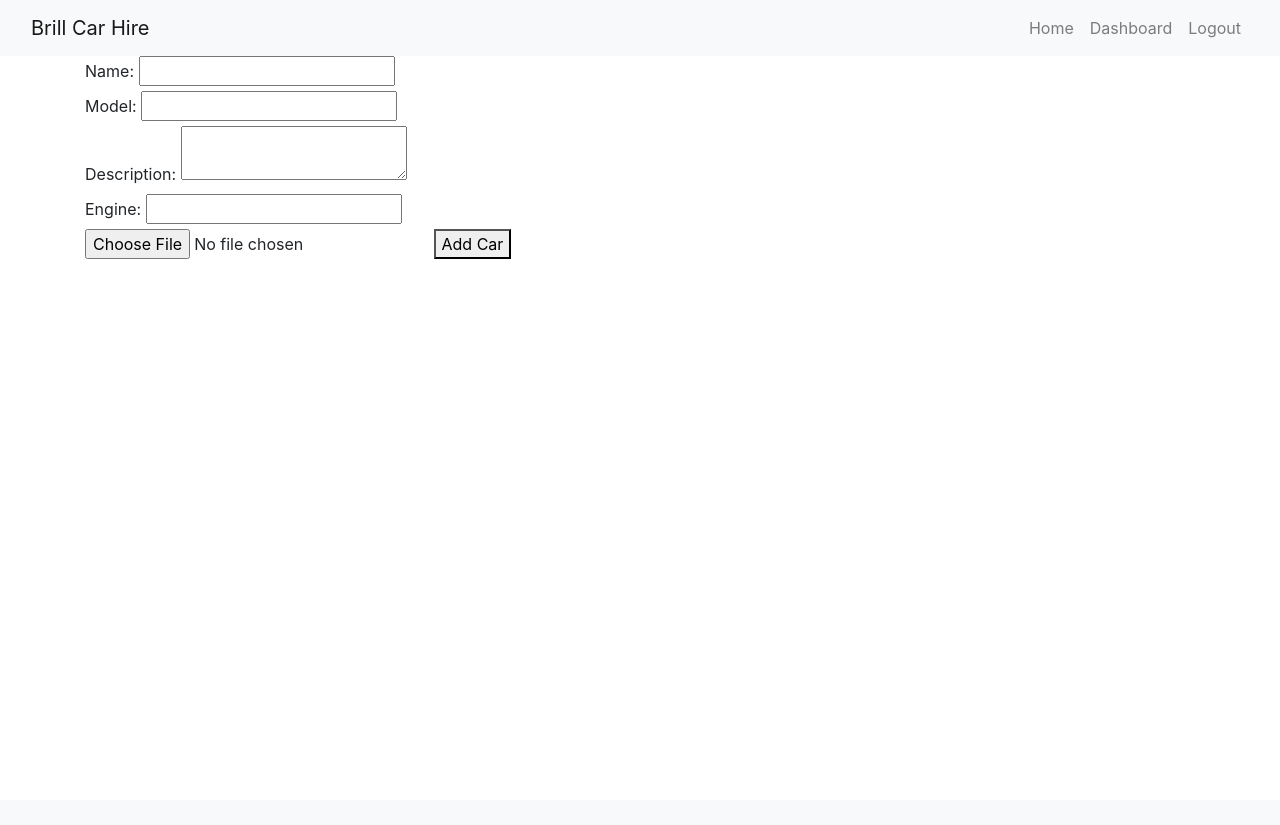
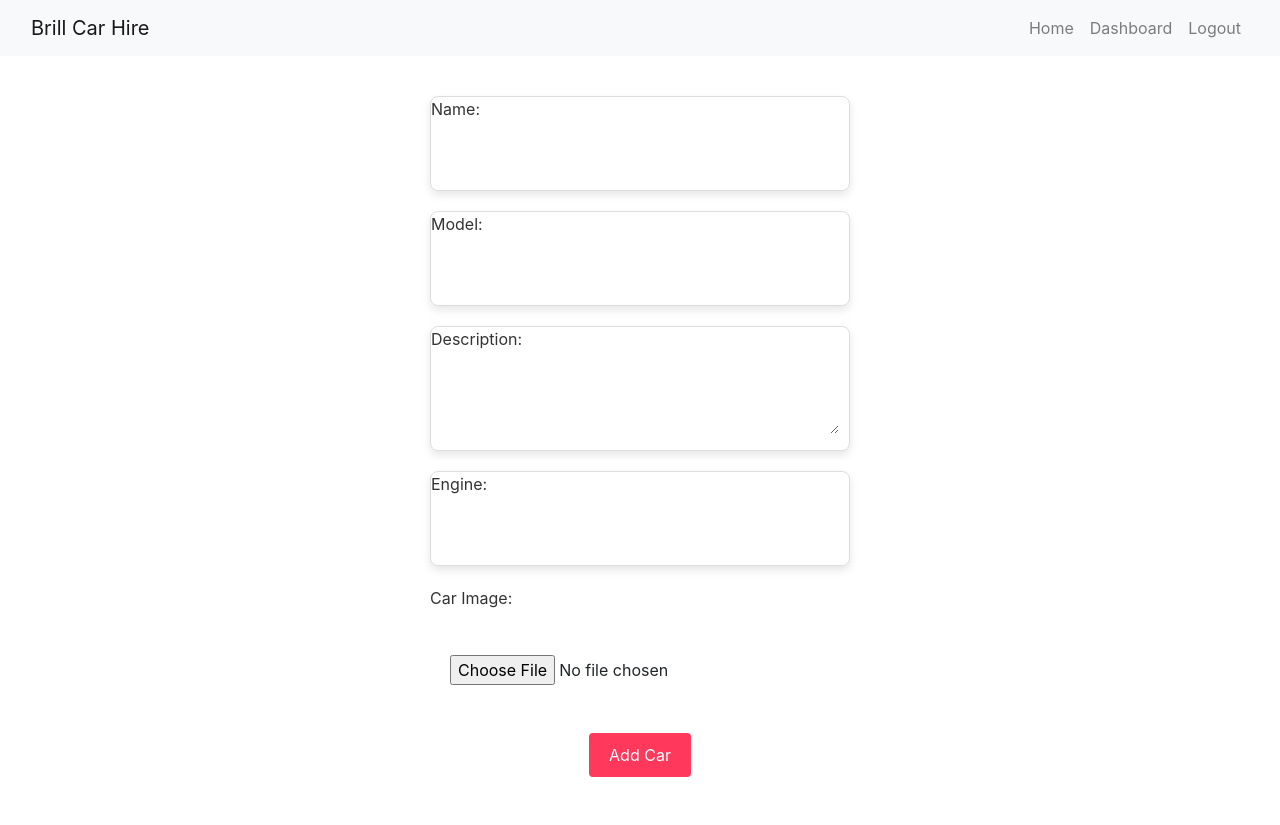
Before and after one commit to mosetf/brill-car-hire, a Flask app: page /add_car in a window 1280 px wide. Before the commit the page ends 259 px from the top, so only its background shows below. Run offline with Flask 3, Linux system fonts and the light colour scheme; a user stored in the database is signed in; some libraries are stand-ins or nearby versions.

Commit message:
fix the labels in the form from obstructing the form

```diff
--- a/website/templates/car_form.html
+++ b/website/templates/car_form.html
@@ -3,9 +3,62 @@
 {% block title %}Car Upload{% endblock %}
 
 {% block content %}
+<style>
+    form {
+        display: grid;
+        grid-template-columns: 1fr;
+        grid-gap: 20px;
+        padding: 40px;
+        margin: 0 auto;
+        max-width: 500px;
+    }
+
+    form div {
+        position: relative;
+        overflow: hidden;
+        border: 1px solid #ddd;
+        border-radius: 8px;
+        box-shadow: 0 4px 8px rgba(0, 0, 0, 0.1);
+    }
+
+    form label {
+        display: block;
+        margin-bottom: 5px;
+        color: #333;
+        font-size: 16px;
+    }
+
+    form input[type="text"],
+    form textarea,
+    form input[type="file"] {
+        width: calc(100% - 20px);
+        padding: 10px;
+        margin: 10px;
+        border: none;
+        outline: none;
+    }
+
+    form button[type="submit"] {
+        background-color: #FF385C;
+        color: white;
+        padding: 10px 20px;
+        text-align: center;
+        text-decoration: none;
+        display: block;
+        font-size: 16px;
+        margin: 8px auto;
+        cursor: pointer;
+        border: none;
+        border-radius: 4px;
+        transition: background-color 0.3s ease-in-out;
+    }
+
+    form button[type="submit"]:hover {
+        background-color: #FF5A5F;
+    }
+</style>
 
 <form method="POST" action="{{ url_for('auth.add_car') }}" enctype="multipart/form-data">
-    <!-- ... other form fields ... -->
     <div>
         <label for="name">Name:</label>
         <input type="text" id="name" name="name" required>
@@ -22,7 +75,8 @@
         <label for="engine">Engine:</label>
         <input type="text" id="engine" name="engine" required>
     </div>
-    <input type="file" name="car_image" accept="image/*" required>
-    <button type="submit">Add Car</button>
+    <label for="car_image">Car Image:</label>
+    <input type="file" id="car_image" name="car_image" accept="image/*" required>
+    <button type="submit" class="book-button">Add Car</button>
 </form>
 {% endblock %}
```
